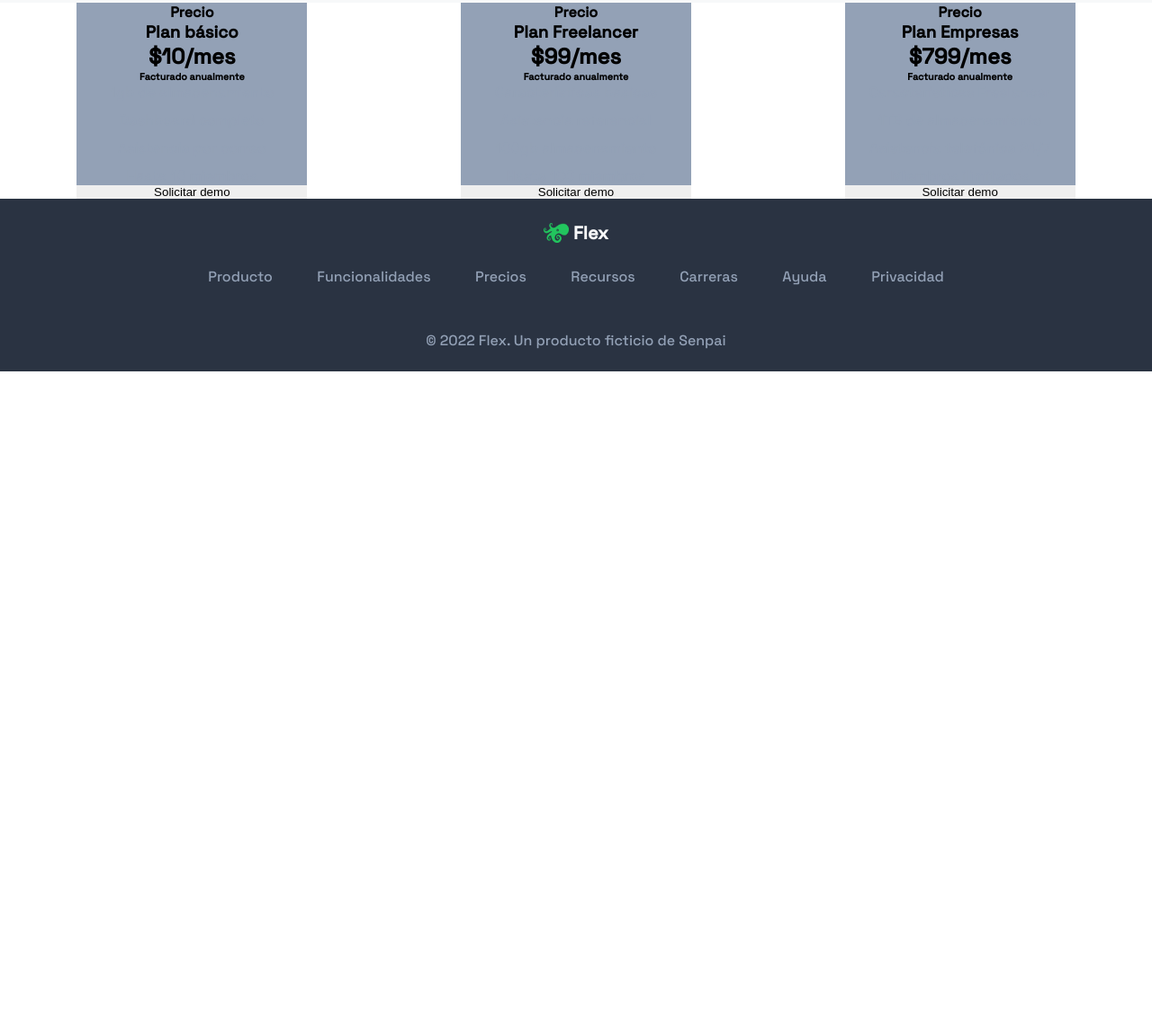
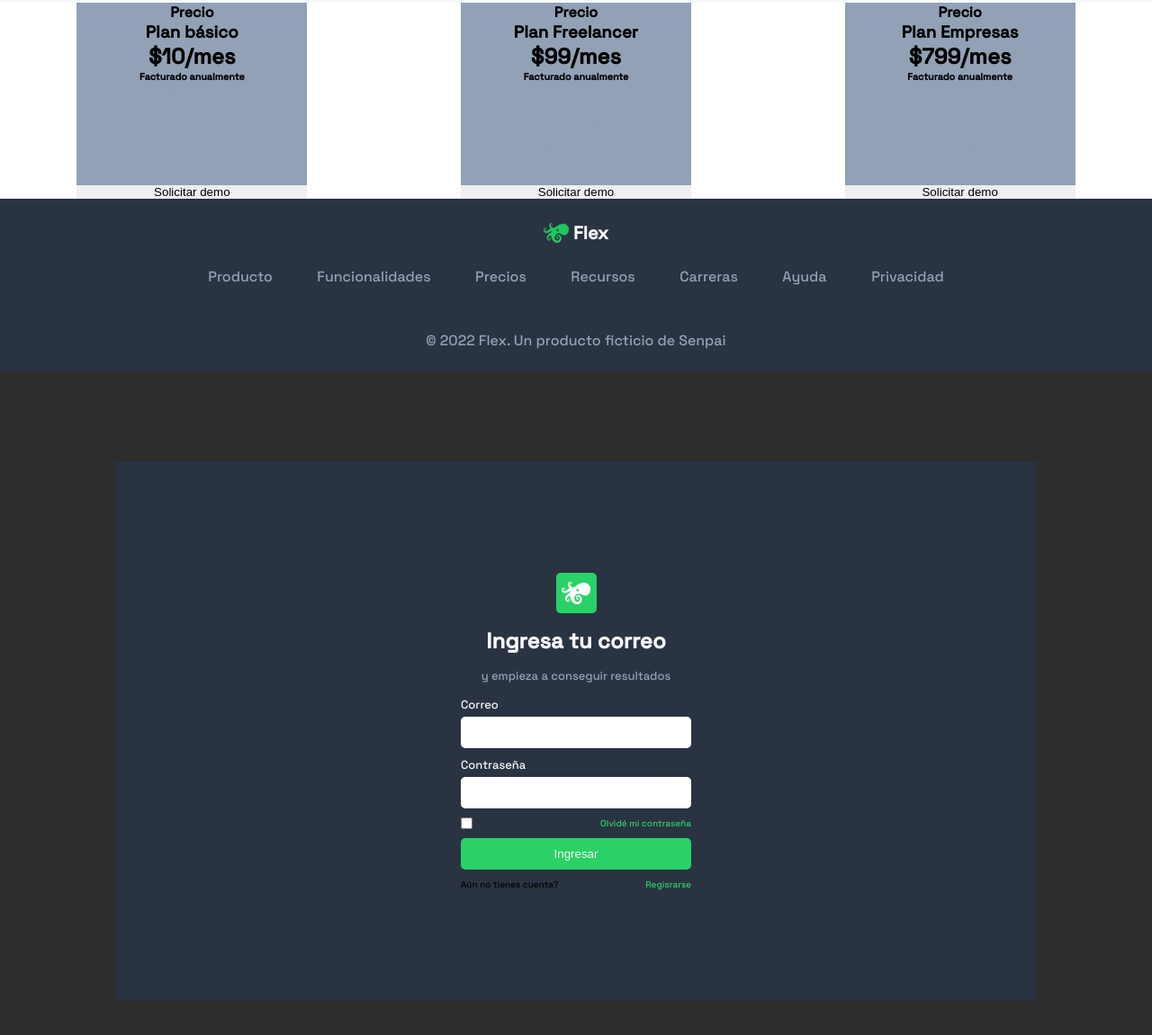
Before and after one commit to MaximilianoCorbo/Proyecto-Int_Maxi-Jhona, a plain HTML site: page index.html in a window 1280 px wide. Shown: the part 1050-2201 px from the top of the page at 90% size. Before the commit the page ends 1463 px from the top, so only its background shows below. Drawn offline with Linux system fonts and the light colour scheme.

Commit message:
subo modal

```diff
--- a/index.html
+++ b/index.html
@@ -141,6 +141,33 @@
         </ul>
         <p>© 2022 Flex. Un producto ficticio de Senpai</p>
     </footer>
-
+    <div class="fondoNegro">
+        <div class="modal">
+            <div id="logoModal">
+                <img src="Materiales\logo-blanco.png" alt="" srcset="logo senpai flex" width="32px" height="25px">
+            </div>
+            <h3>Ingresa tu correo</h3>
+            <p>y empieza a conseguir resultados</p>
+            <form action="">
+                <div class="divInputs">
+                    <p>Correo</p>
+                    <input class="inputs" type="text">
+                </div>
+                <div class="divInputs">
+                    <p>Contraseña</p>
+                    <input class="inputs" type="text">
+                </div>
+                <div id="checkbox">
+                    <input type="checkbox">
+                    <pn>Olvidé mi contraseña</p>
+                </div>
+            <button>Ingresar</button><br>
+            <div id="spanModalRegistro">
+                <span>Aún no tienes cuenta?</span>
+                <span id="spanVerde">Regisrarse</span>
+            </div>
+            </form>
+        </div>
+    </div>
 </body>
 </html>
--- a/style.css
+++ b/style.css
@@ -252,3 +252,81 @@ footer p {
     justify-content: space-around;
     margin-bottom: 25px;
 }
+.fondoNegro {
+    display: flex;
+    justify-content: center;
+    align-items: center;
+    width: 100%;
+    height: 100vh;
+    background-color: rgba(0, 0, 0, 0.823);
+}
+.modal {
+    display: flex;
+    flex-direction: column;
+    justify-content: center;
+    align-items: center;
+    background-color: #2a3342;
+    width: 80%;
+    height: 75vh;
+    gap: 15px;
+
+}
+.modal form {
+    width: 25%;
+}
+#logoModal {
+    display: flex;
+    justify-content: center;
+    align-items: center;
+    background-color: #2ad167;
+    width: 45px;
+    height: 45px;
+    border-radius: 5px;
+}
+.modal h3{
+    font-weight: bolder;
+    color: #f7f8f9;
+    font-size: 24px;
+}
+.modal p {
+    font-size: 13px;
+    color: #93a1b6;
+}
+.modal form p{
+    color: #f7f8f9;
+}
+.divInputs {
+    display: flex;
+    flex-direction: column;
+    gap: 5px;
+    margin-bottom: 10px;
+}
+.inputs {
+    width: 100%;
+    height: 35px;
+    border-radius: 5px;
+}
+.modal button {
+    width: 100%;
+    height: 35px;
+    border-radius: 5px;
+    background-color: #2ad167;
+    color: #f7f8f9;
+    margin: 10px 0px 10px 0px;
+}
+.modal span {
+    font-size: 10px;
+}
+#checkbox {
+    display: flex;
+    justify-content: space-between;
+    font-size: 10px;
+    color: #2ad167;
+}
+#spanModalRegistro{
+    display: flex;
+    justify-content: space-between;
+}
+#spanVerde {
+    color: #2ad167;
+}
```
